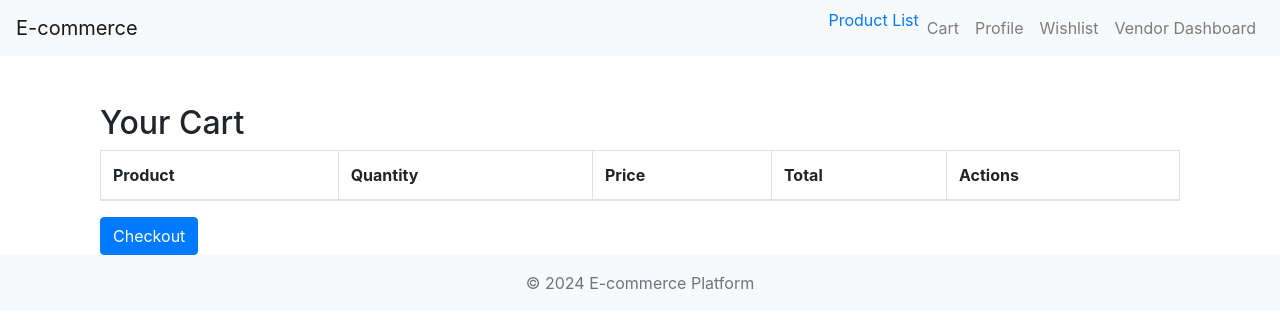
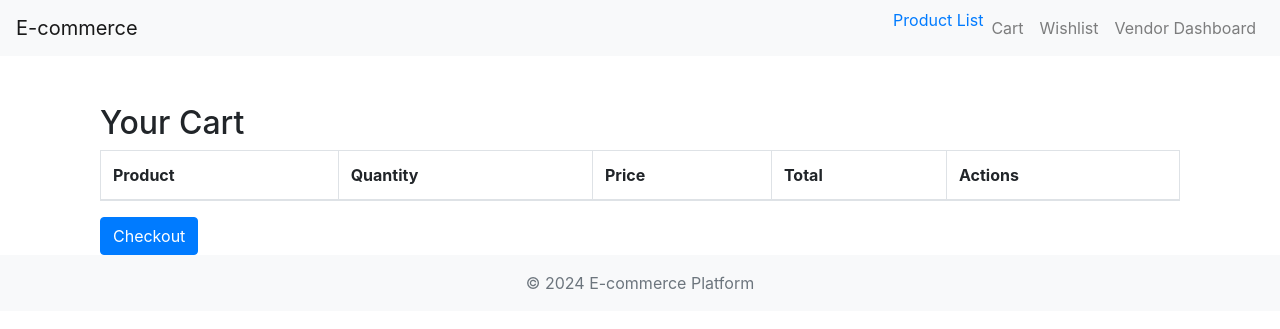
Before and after one commit to srayana93/spr, a Django app: page /cart/ in a window 1280 px wide. Shown: the top 329 px of the page. Run offline with Django 5.2, Linux system fonts and the light colour scheme; a user stored in the database is signed in; lists and menus that the app fills with data are empty; some libraries are stand-ins or nearby versions.

Commit message:
seventh commit wg

```diff
--- a/templates/navbar.html
+++ b/templates/navbar.html
@@ -11,9 +11,7 @@
       <li class="nav-item">
         <a class="nav-link" href="{% url 'cart:cart_detail' %}">Cart</a>
       </li>
-      <li class="nav-item">
-        <a class="nav-link" href="{% url 'accounts:profile' %}">Profile</a>
-      </li>
+
       <li class="nav-item">
         <a class="nav-link" href="{% url 'wishlist:wishlist_detail' %}">Wishlist</a>
       </li>
```
Also changed, not shown: db.sqlite3.
